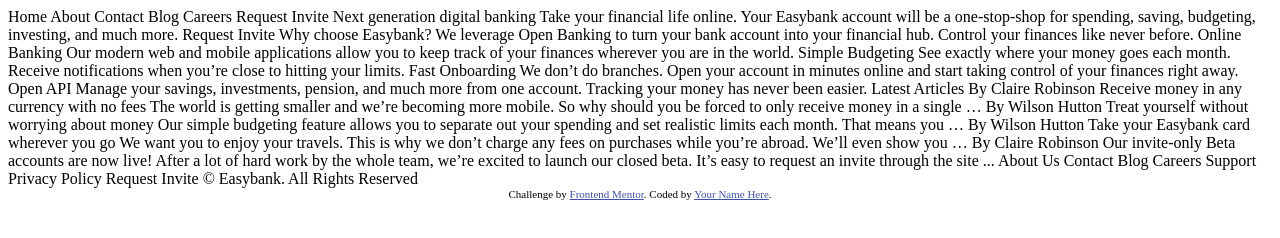
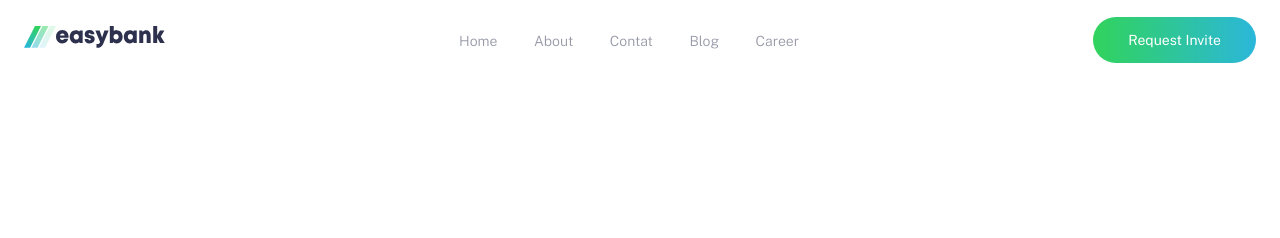
Before and after one commit to cesarionivar/landing_page, a plain HTML site: page index.html in a window 1280 px wide. Drawn offline with nearby package versions, Linux system fonts and the light colour scheme.

Commit message:
Setup and Navigation Bar

```diff
--- a/app/scss/_globals.scss
+++ b/app/scss/_globals.scss
@@ -6,3 +6,61 @@
 *, *::before, *::after {
     box-sizing: inherit;
 }
+
+body {
+    margin: 0;
+    padding: 0;
+    font-family: 'Public Sans', sans-serif;
+    font-size: $font-med;
+    font-weight: 300;
+    color: $grayishBlue;
+    line-height: 1.3;
+}
+
+a, a:visited, :hover {
+    text-decoration: none;
+}
+
+// Flexbox
+.flex {
+    display: flex;
+
+    &-jc-sb {
+        justify-content: space-between;
+    }
+
+    &-jc-c {
+        justify-content: center;
+    }
+
+    &-ai-c {
+        align-items: center;
+    }
+
+}
+
+// Buttons
+button, .button {
+    padding: 0.875rem 2.1875rem;
+    background: linear-gradient(to right, $limeGreen, $brightCyan);
+    border: 0;
+    border-radius: 50px;
+    cursor: pointer;
+    color: $white;
+    font-weight: 400;
+}
+
+// Visiblity
+.hide-for-mobile {
+    // Hide for tablet and mobile
+    @include breakpoint-down(medium) {
+        display: none;
+    }
+}
+
+.hide-for-desktop {
+    // Hide for desktop viewport widths
+    @include breakpoint-up(large) {
+        display: none;
+    }
+}
--- /dev/null
+++ b/app/scss/_header.scss
@@ -0,0 +1,75 @@
+.header {
+
+    nav {
+        padding: 1.0625rem 1.5rem;
+    }
+
+    &__logo {
+
+        img {
+            width: 8.8125rem;
+            height: 1.375rem;
+        }
+
+    }
+
+    &__menu { // Mobile Menu
+
+        > span {
+            display: block;
+            width: 26px;
+            height: 2px;
+            background-color: $darkBlue;
+
+            &:not(:last-child) {
+                margin-bottom: 3px;
+            }
+        }
+    }
+
+    &__links {
+        // border: 1px solid red;
+
+        a {
+            position: relative;
+            font-size: 0.875rem;
+            color: $grayishBlue;
+            transition: color 300ms ease-in-out;
+
+            &:not(:last-child) {
+                margin-right: 32px;
+            }
+
+            &::before {
+                content: '';
+                display: block;
+                position: absolute;
+                height: 5px;
+                left: 0;
+                right: 0;
+                bottom: -30px;
+                background: linear-gradient(to right, $limeGreen, $brightCyan);
+                opacity: 0;
+                transition: opacity 300ms ease-in-out;
+            }
+
+            &:hover {
+                color: $darkBlue;
+
+                &::before {
+                    opacity: 1;
+                }
+            }
+        }
+    }
+
+    &__cta {
+        font-size: $font-sm;
+        color: $white;
+        transition: opacity 300ms ease-in-out;
+
+        &:hover {
+            opacity: 0.75;
+        }
+    }
+}
--- /dev/null
+++ b/app/scss/_mixins.scss
@@ -0,0 +1,21 @@
+@media (min-width: 64em) {
+    // styles go here
+}
+
+// 640px, 1024px, 1400px
+$breakpoints-up: ("medium": "40em", "large": "64em", "xlarge": "87.5em");
+
+// 639px, 1023px, 1399px,
+$breakpoints-down: ("small": "39.9375em", "medium": "63.9375em", "large": "86.9375em");
+
+@mixin breakpoint-up($size) {
+    @media (min-width: map-get($breakpoints-up, $size)){
+        @content;
+    }
+}
+
+@mixin breakpoint-down($size) {
+    @media (max-width: map-get($breakpoints-down, $size)){
+        @content;
+    }
+}
--- a/app/scss/_variables.scss
+++ b/app/scss/_variables.scss
@@ -0,0 +1,11 @@
+$darkBlue: hsl(233, 26%, 24%);
+$limeGreen: hsl(136, 65%, 51%);
+$brightCyan: hsl(192, 70%, 51%);
+$grayishBlue: hsl(233, 8%, 62%);
+$lightGrayishBlue: hsl(220, 16%, 96%);
+$veryLightGray: hsl(0, 0%, 98%);
+$white: hsl(0, 0%, 100%);
+
+// Font Sizez
+$font-sm: 0.875rem; // 14px
+$font-med: 1.125rem; // 18px
--- a/app/scss/style.scss
+++ b/app/scss/style.scss
@@ -1,2 +1,4 @@
 @import 'variables';
+@import 'mixins';
 @import 'globals';
+@import 'header';
--- a/index.html
+++ b/index.html
@@ -1,104 +1,59 @@
 <!DOCTYPE html>
 <html lang="en">
+
 <head>
-  <meta charset="UTF-8">
-  <meta name="viewport" content="width=device-width, initial-scale=1.0"> <!-- displays site properly based on user's device -->
+  <meta charset="UTF-8" />
+  <meta name="viewport" content="width=device-width, initial-scale=1.0" />
+  <!-- displays site properly based on user's device -->
 
-  <link rel="icon" type="image/png" sizes="32x32" href="./images/favicon-32x32.png">
-  <link rel="preconnect" href="https://fonts.gstatic.com">
-  <link href="https://fonts.googleapis.com/css2?family=Public+Sans:wght@300;400&display=swap" rel="stylesheet">
-  <link rel="stylesheet" href="./css/style.min.css">
+  <link rel="icon" type="image/png" sizes="32x32" href="./images/favicon-32x32.png" />
+  <link rel="preconnect" href="https://fonts.gstatic.com" />
+  <link href="https://fonts.googleapis.com/css2?family=Public+Sans:wght@300;400&display=swap" rel="stylesheet" />
+  <link rel="stylesheet" href="./css/style.min.css" />
   <title>Frontend Mentor | Easybank landing page</title>
 
   <!-- Feel free to remove these styles or customise in your own stylesheet 👍 -->
   <style>
-    .attribution { font-size: 11px; text-align: center; }
-    .attribution a { color: hsl(228, 45%, 44%); }
+    .attribution {
+      font-size: 11px;
+      text-align: center;
+    }
+
+    .attribution a {
+      color: hsl(228, 45%, 44%);
+    }
   </style>
 </head>
 <body>
 
-  Home
-  About
-  Contact
-  Blog
-  Careers
+  <header class="header">
+    <nav class="flex flex-jc-sb flex-ai-c">
+      <a href="/" class="header__logo">
+        <img src="./images/logo.svg" alt="Easybank" />
+      </a>
+      <a href="#" class="header__menu hide-for-desktop">
+        <span></span>
+        <span></span>
+        <span></span>
+      </a>
 
-  Request Invite
+      <div class="header__links hide-for-mobile">
+        <a href="#">Home</a>
+        <a href="#">About</a>
+        <a href="#">Contat</a>
+        <a href="#">Blog</a>
+        <a href="#">Career</a>
+      </div>
 
+      <a href="#" class="button header__cta hide-for-mobile">Request Invite</a>
+    </nav>
+  </header>
 
-
-  Next generation digital banking
-
-  Take your financial life online. Your Easybank account will be a one-stop-shop
-  for spending, saving, budgeting, investing, and much more.
-
-  Request Invite
-
-
-
-  Why choose Easybank?
-
-  We leverage Open Banking to turn your bank account into your financial hub. Control
-  your finances like never before.
-
-  Online Banking
-  Our modern web and mobile applications allow you to keep track of your finances
-  wherever you are in the world.
-
-  Simple Budgeting
-  See exactly where your money goes each month. Receive notifications when you’re
-  close to hitting your limits.
-
-  Fast Onboarding
-  We don’t do branches. Open your account in minutes online and start taking control
-  of your finances right away.
-
-  Open API
-  Manage your savings, investments, pension, and much more from one account. Tracking
-  your money has never been easier.
-
-
-
-  Latest Articles
-
-  By Claire Robinson
-  Receive money in any currency with no fees
-  The world is getting smaller and we’re becoming more mobile. So why should you be
-  forced to only receive money in a single …
-
-  By Wilson Hutton
-  Treat yourself without worrying about money
-  Our simple budgeting feature allows you to separate out your spending and set
-  realistic limits each month. That means you …
-
-  By Wilson Hutton
-  Take your Easybank card wherever you go
-  We want you to enjoy your travels. This is why we don’t charge any fees on purchases
-  while you’re abroad. We’ll even show you …
-
-  By Claire Robinson
-  Our invite-only Beta accounts are now live!
-  After a lot of hard work by the whole team, we’re excited to launch our closed beta.
-  It’s easy to request an invite through the site ...
-
-
-
-  About Us
-  Contact
-  Blog
-  Careers
-  Support
-  Privacy Policy
-
-  Request Invite
-
-  © Easybank. All Rights Reserved
-
-  <div class="attribution">
-    Challenge by <a href="https://www.frontendmentor.io?ref=challenge" target="_blank">Frontend Mentor</a>.
-    Coded by <a href="#">Your Name Here</a>.
-  </div>
+  <!-- <div class="attribution">
+      Challenge by
+      <a href="https://www.frontendmentor.io?ref=challenge" target="_blank">Frontend Mentor</a>. Coded by <a href="#">Your Name Here</a>.
+    </div> -->
   <script src="./app/js/script.js"></script>
 </body>
+
 </html>
```
Also changed, not shown: css/style.min.css, 1 other file.
